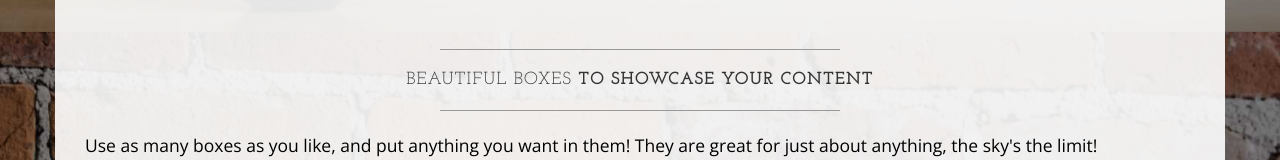
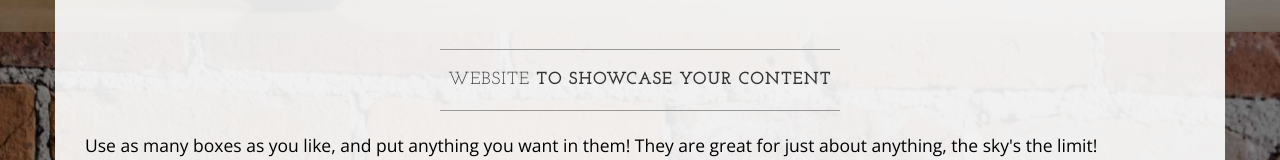
Before and after one commit to AexMor/Bootstrap-theme, a plain HTML site: page index.html in a window 1280 px wide. Shown: the part 1568-1728 px from the top of the page. Drawn offline with nearby package versions, Linux system fonts and the light colour scheme.

Commit message:
main branch

```diff
--- a/index.html
+++ b/index.html
@@ -140,7 +140,7 @@
             <div class="box">
                 <div class="col-lg-12">
                     <hr>
-                    <h2 class="intro-text text-center">Beautiful boxes
+                    <h2 class="intro-text text-center">Website
                         <strong>to showcase your content</strong>
                     </h2>
                     <hr>
```
